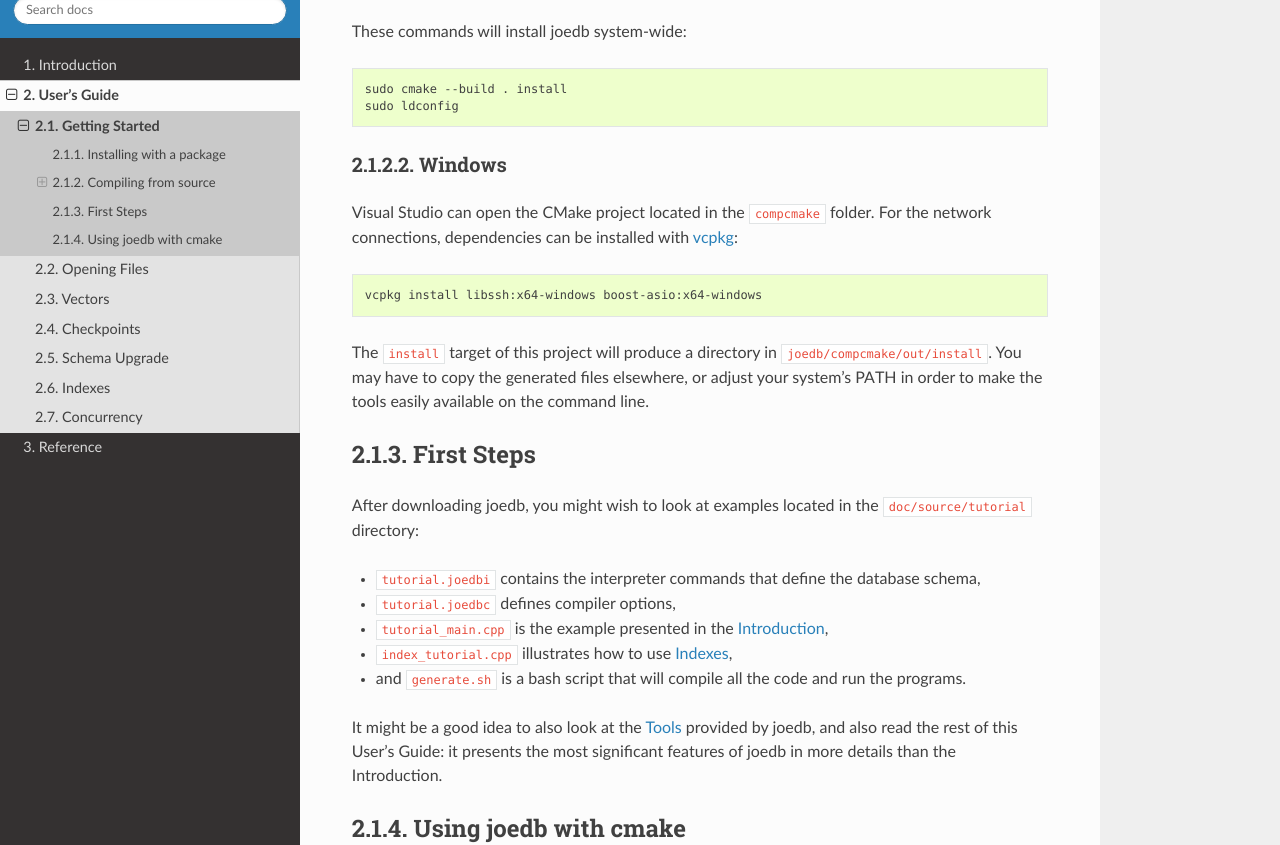
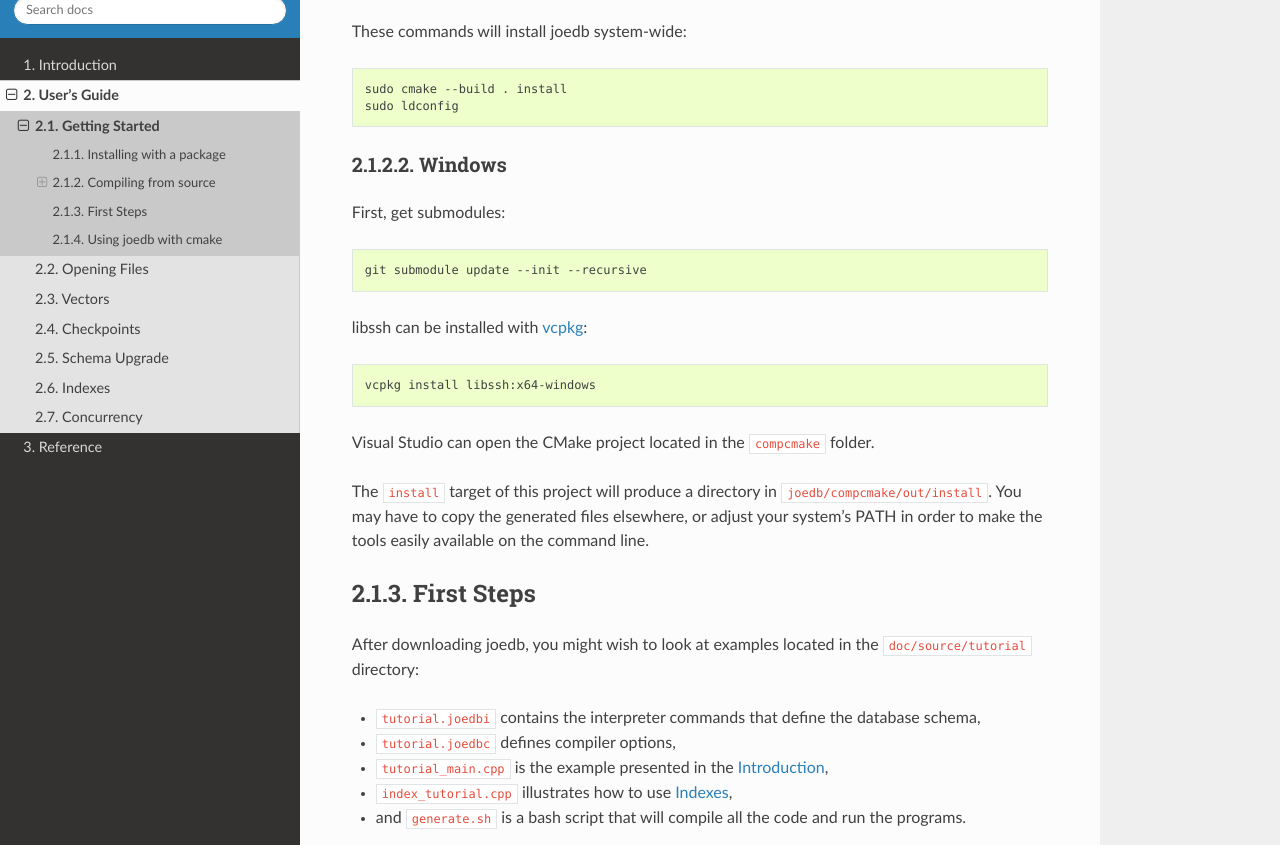
Before and after one commit to Remi-Coulom/joedb, a Sphinx documentation site: the page built from doc/source/getting_started.rst, in a window 1280 px wide and 900 px high, scrolled down 1185 px, cut to the strip 55-900 px from the top of the window. Built offline with Sphinx 7.4.7 and the Read the Docs theme 2.0.0, drawn with Linux system fonts in a browser that asks for light colours; formulas are drawn with MathJax 3.

```diff
--- a/doc/source/getting_started.rst
+++ b/doc/source/getting_started.rst
@@ -65,13 +65,19 @@
 Windows
 ^^^^^^^
 
-Visual Studio can open the CMake project located in the ``compcmake`` folder.
-For the network connections, dependencies can be installed with `vcpkg
-<https://github.com/microsoft/vcpkg>`_:
+First, get submodules:
 
 .. code-block:: bash
 
-    vcpkg install libssh:x64-windows boost-asio:x64-windows
+    git submodule update --init --recursive
+
+libssh can be installed with `vcpkg <https://github.com/microsoft/vcpkg>`_:
+
+.. code-block:: bash
+
+    vcpkg install libssh:x64-windows
+
+Visual Studio can open the CMake project located in the ``compcmake`` folder.
 
 The ``install`` target of this project will produce a directory in
 ``joedb/compcmake/out/install``. You may have to copy the generated files
```
Also changed, not shown: 1 other file.
